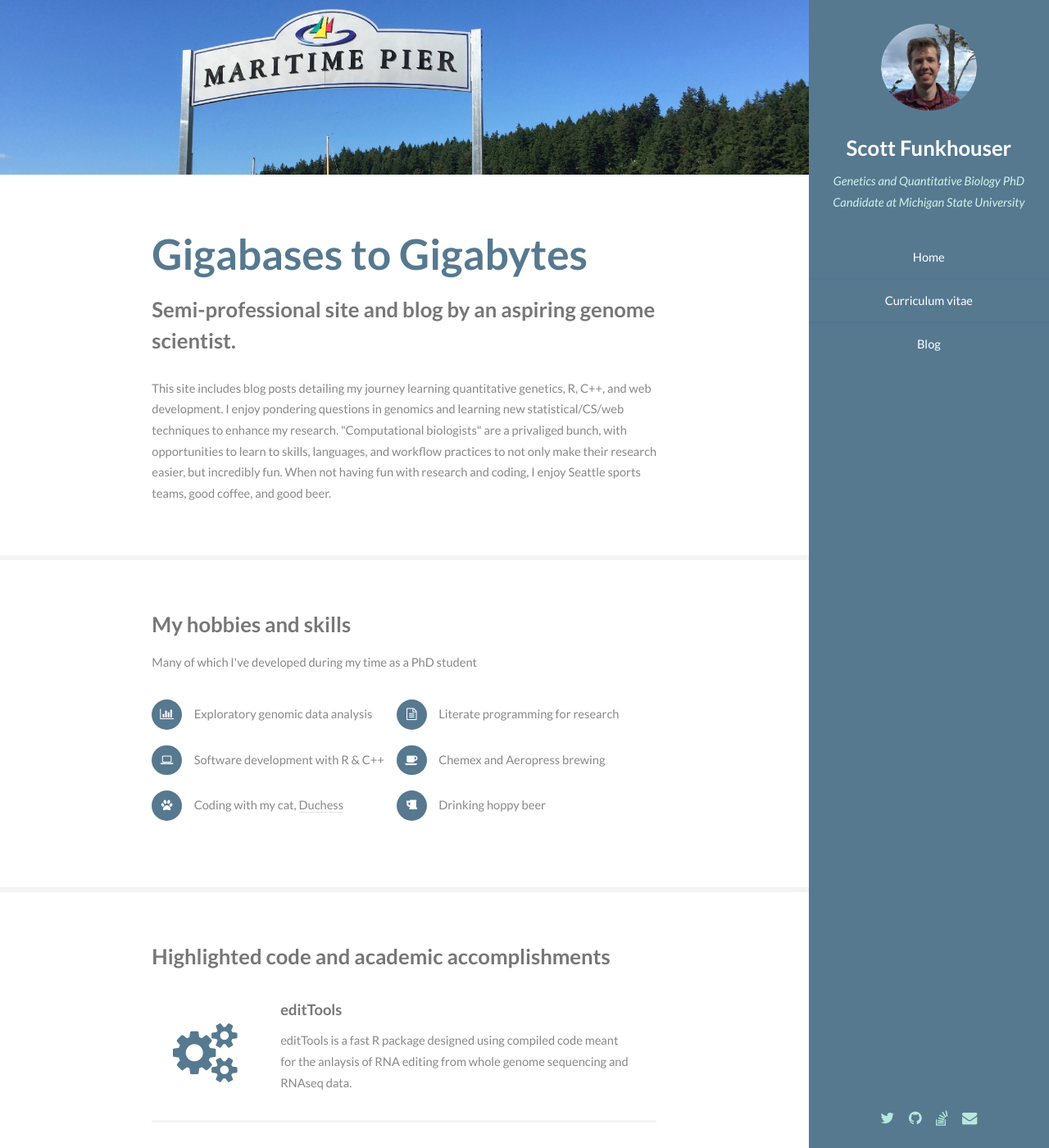
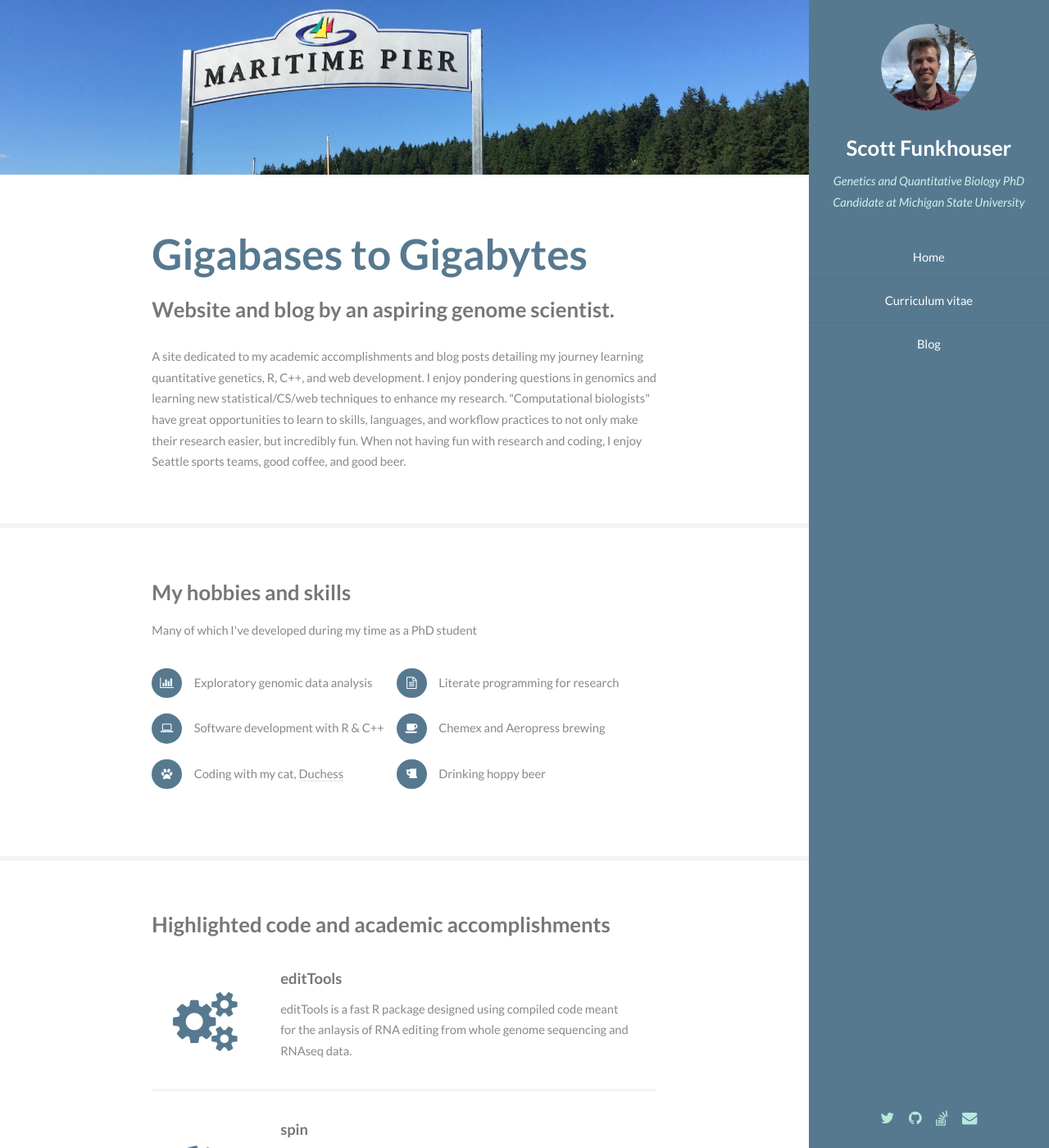
Before and after one commit to funkhou9/blog, a Jekyll site: the page built from index.html, in a window 1280 px wide and 1400 px high. Shown: the whole window at 82% size. Built offline with Jekyll 4.4.1, drawn with Linux system fonts in a browser that asks for light colours.

Commit message:
tweaks to index, footer, and blog post

```diff
--- /dev/null
+++ b/_includes/features.html
@@ -0,0 +1,52 @@
+<!-- Features (Accomplishments) -->
+<article>
+    <div class="feature-fig">
+        <figure>
+            <a href="https://github.com/funkhou9/editTools" class="image"><i class="fa fa-cogs fa-5x"></i></a>
+            <figcaption></figcaption>
+        </figure>
+    </div>
+    <div class="inner">
+        <h4>editTools</h4>
+        <p>editTools is a fast R package designed using compiled code meant for the anlaysis of RNA editing from whole genome sequencing and RNAseq data.</p>
+    </div>
+</article>
+
+<article>
+    <div class="feature-fig">
+        <figure>
+            <a href="https://github.com/funkhou9/spin-my-script" class="image"><i class="fa fa-cog fa-spin fa-5x"></i></a>
+            <figcaption></figcaption>
+        </figure>
+    </div>
+    <div class="inner">
+        <h4>spin</h4>
+        <p>spin is a R/Bash solution for easy submission of scripts on TORQUE resource managers. Designed with literate programming and organization in mind.</p>
+    </div>
+</article>
+
+<article>
+    <div class="feature-fig">
+        <figure>
+            <a href="https://asas.confex.com/asas/mw15/webprogram/Paper11620.html" class="image"><i class="fa fa-comments fa-5x"></i></a>
+            <figcaption></figcaption>
+        </figure>
+    </div>
+    <div class="inner">
+        <h4>My talk at the 2015 Midwest ASAS conference</h4>
+        <p>Abstract from my 15min presentation providing evidence of widespread RNA editing in the swine model, with results obtained using editTools. Presentation slides and audio accessible with ASAS membership. Image from whotv.com</p>
+    </div>
+</article>
+
+<article>
+    <div class="feature-fig">
+        <figure>
+            <a href="http://www.ncbi.nlm.nih.gov/pubmed/25582857" class="image"><i class="fa fa-quote-right fa-5x"></i></a>
+            <figcaption></figcaption>
+        </figure>
+    </div>
+    <div class="inner">
+        <h4>My first publication</h4>
+        <p>My first publication working at the Abkowitz Lab at the University of Washington. I performed in-vivo work to uncover the effect of <i>FLVCR</i>, a heme-exporter, on lymphocyte peripheral survival.</p>
+    </div>
+</article>
--- a/_includes/header.html
+++ b/_includes/header.html
@@ -8,7 +8,6 @@
         <nav id="nav">
             <ul>
                 <li><a href="{{ site.baseurl }}/">Home</a></li>
-                <!-- <li><a href="{{ site.baseurl }}/contact">Contact</a></li> -->
                 <li><a href="{{ site.baseurl }}/cv/2016SF_CV.pdf">Curriculum vitae</a></li>
                 <li><a href="{{ site.baseurl }}/blog">Blog</a></li>
 
--- a/_layouts/default.html
+++ b/_layouts/default.html
@@ -8,7 +8,7 @@
     {% include /head.html %}
     <body>
         <div id="wrapper">
-        {% include /header.html %}
+        {% include header.html %}
 
             <!-- Main -->
             <div id="main">
--- a/css/style.css
+++ b/css/style.css
@@ -1071,6 +1071,7 @@
 	#wrapper {
 		background: #fff;
 		padding-right: 23em;
+		/*padding: 0 0 0 21em !important;*/
 	}
 
 /* Main */
@@ -1091,7 +1092,7 @@
 
 	#one:before {
 		background-image: url("../images/banner.jpg");
-		background-position: top right;
+		background-position: top left;
 		background-repeat: no-repeat;
 		background-size: cover;
 		content: '';
@@ -1113,7 +1114,7 @@
 		#footer .copyright {
 			line-height: 1em;
 			list-style: none;
-			padding: 0;
+			margin-left: 5em;
 		}
 
 			#footer .copyright li {
--- a/index.html
+++ b/index.html
@@ -9,9 +9,9 @@
         <div class="container">
             <header class="major">
                 <h2>Gigabases to Gigabytes</h2>
-                <p>Semi-professional site and blog by an aspiring genome scientist.</p>
+                <p>Website and blog by an aspiring genome scientist.</p>
             </header>
-            <p>This site includes blog posts detailing my journey learning quantitative genetics, R, C++, and web development. I enjoy pondering questions in genomics and learning new statistical/CS/web techniques to enhance my research. "Computational biologists" are a privaliged bunch, with opportunities to learn to skills, languages, and workflow practices to not only make their research easier, but incredibly fun. When not having fun with research and coding, I enjoy Seattle sports teams, good coffee, and good beer.</p>
+            <p>A site dedicated to my academic accomplishments and blog posts detailing my journey learning quantitative genetics, R, C++, and web development. I enjoy pondering questions in genomics and learning new statistical/CS/web techniques to enhance my research. "Computational biologists" have great opportunities to learn to skills, languages, and workflow practices to not only make their research easier, but incredibly fun. When not having fun with research and coding, I enjoy Seattle sports teams, good coffee, and good beer.</p>
         </div>
     </section>
 
@@ -37,54 +37,7 @@
             <h3>Highlighted code and academic accomplishments</h3>
             <p></p>
             <div class="features">
-                <article>
-                    <div class="feature-fig">
-                        <figure>
-                            <a href="https://github.com/funkhou9/editTools" class="image"><i class="fa fa-cogs fa-5x"></i></a>
-                            <figcaption></figcaption>
-                        </figure>
-                    </div>
-                    <div class="inner">
-                        <h4>editTools</h4>
-                        <p>editTools is a fast R package designed using compiled code meant for the anlaysis of RNA editing from whole genome sequencing and RNAseq data.</p>
-                    </div>
-                </article>
-                <article>
-                    <div class="feature-fig">
-                        <figure>
-                            <a href="https://github.com/funkhou9/spin-my-script" class="image"><i class="fa fa-cog fa-spin fa-5x"></i></a>
-                            <figcaption></figcaption>
-                        </figure>
-                    </div>
-                    <div class="inner">
-                        <h4>spin</h4>
-                        <p>spin is a R/Bash solution for easy submission of scripts on TORQUE resource managers. Designed with literate programming and organization in mind.</p>
-                    </div>
-                </article>
-                <article>
-                    <div class="feature-fig">
-                        <figure>
-                            <a href="https://asas.confex.com/asas/mw15/webprogram/Paper11620.html" class="image"><i class="fa fa-comments fa-5x"></i></a>
-                            <figcaption></figcaption>
-                        </figure>
-                    </div>
-                    <div class="inner">
-                        <h4>My talk at the 2015 Midwest ASAS conference</h4>
-                        <p>Abstract from my 15min presentation providing evidence of widespread RNA editing in the swine model, with results obtained using editTools. Presentation slides and audio accessible with ASAS membership. Image from whotv.com</p>
-                    </div>
-                </article>
-                <article>
-                    <div class="feature-fig">
-                        <figure>
-                            <a href="http://www.ncbi.nlm.nih.gov/pubmed/25582857" class="image"><i class="fa fa-quote-right fa-5x"></i></a>
-                            <figcaption></figcaption>
-                        </figure>
-                    </div>
-                    <div class="inner">
-                        <h4>My first publication</h4>
-                        <p>My first publication working at the Abkowitz Lab at the University of Washington. I performed in-vivo work to uncover the effect of <i>FLVCR</i>, a heme-exporter, on lymphocyte peripheral survival.</p>
-                    </div>
-                </article>
+                {% include features.html %}
             </div>
         </div>
     </section>
```
Also changed, not shown: _posts/2016-02-06-How-is-the-Bio-PhD-supposed-to-make-a-website?.md (+7 -5 lines).
